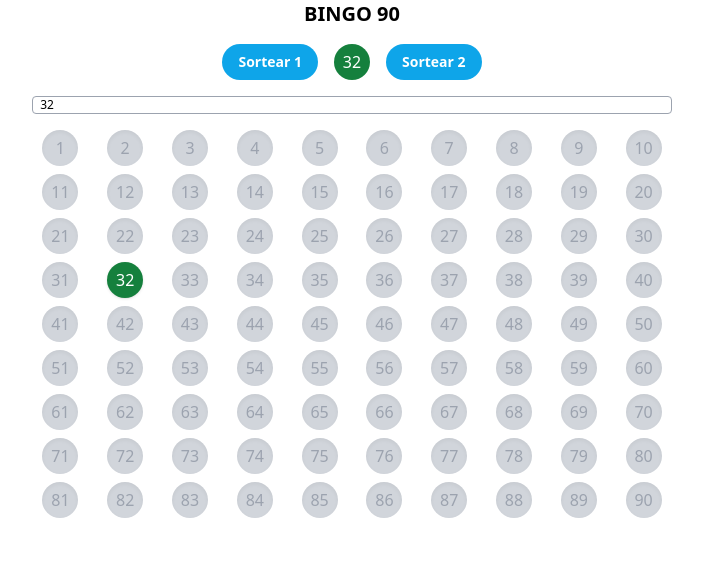
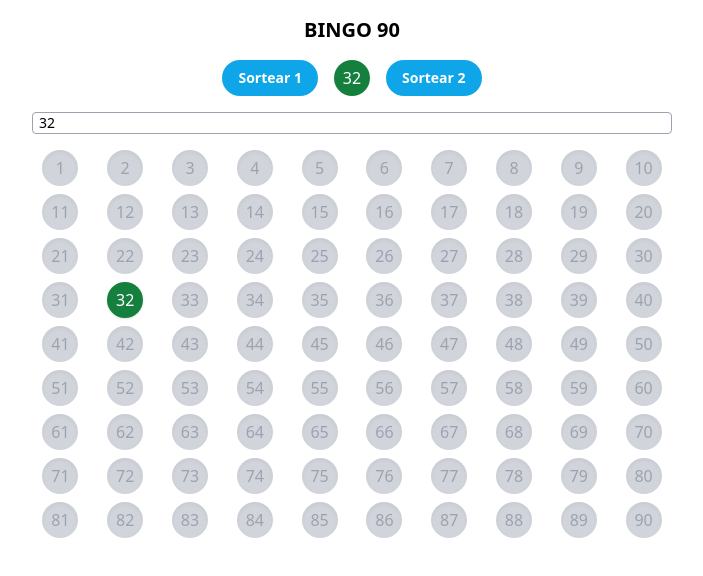
Before and after one commit to luvagu/bingo90, a React (Vite) app: page / in a window 1280 px wide. Both pictures are taken after a click on the button "Sortear 1". Shown: the top 576 px of the page, without its empty margins (288-991 px from the left). Built offline with nearby package versions, Linux system fonts and the light colour scheme.

Commit message:
added mobile styles

```diff
--- a/src/App.jsx
+++ b/src/App.jsx
@@ -61,7 +61,7 @@ function App() {
 	const showButtons = shuffeldNumbersRange.length
 
 	return (
-		<main className='container mx-auto space-y-4 max-w-screen-sm'>
+		<main className='mx-auto space-y-4 max-w-screen-sm py-2 sm:py-4 px-1 sm:px-0'>
 			<h1 className='text-center font-bold text-xl'>BINGO 90</h1>
 			{showButtons ? (
 				<div className='flex items-center justify-center gap-4'>
@@ -98,15 +98,23 @@ function App() {
 				</button>
 			)}
 
-			<div className='grid grid-cols-[repeat(20,_minmax(0,_1fr))] rounded border border-gray-400 gap-1 divide-x divide-solid divide-gray-400 min-h-[18px]'>
-				{poppedNumbersHistory.slice(-20).map(num => (
-					<div key={num} className='text-xs text-center'>
+			<div className='sm:hidden grid grid-cols-[repeat(14,_minmax(0,_1fr))] rounded border border-gray-400 gap-1 divide-x divide-solid divide-gray-400 min-h-[22px]'>
+				{poppedNumbersHistory.slice(-14).map(num => (
+					<div key={num} className='text-sm text-center'>
 						{num}
 					</div>
 				))}
 			</div>
 
-			<div className='grid grid-cols-10 gap-2 justify-items-center'>
+			<div className='hidden sm:grid grid-cols-[repeat(20,_minmax(0,_1fr))] rounded border border-gray-400 gap-1 divide-x divide-solid divide-gray-400 min-h-[22px]'>
+				{poppedNumbersHistory.slice(-20).map(num => (
+					<div key={num} className='text-sm text-center'>
+						{num}
+					</div>
+				))}
+			</div>
+
+			<div className='grid grid-cols-8 sm:grid-cols-10 gap-2 justify-items-center'>
 				{Array(BINGO_SIZE)
 					.fill()
 					.map((_, index) => {
```
